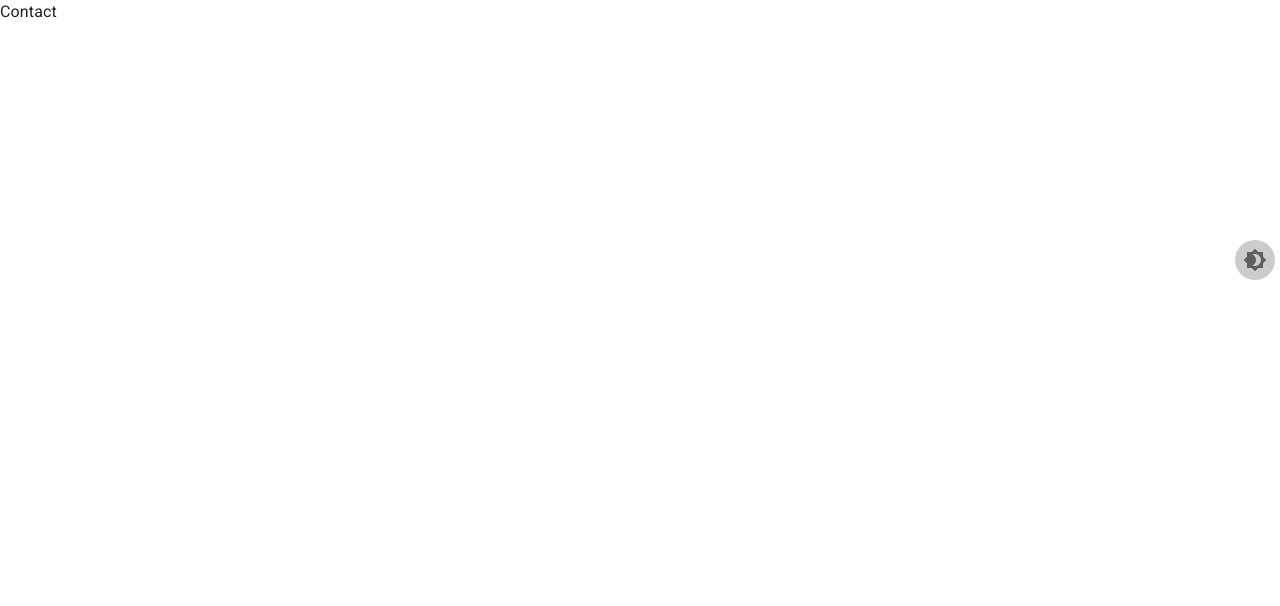
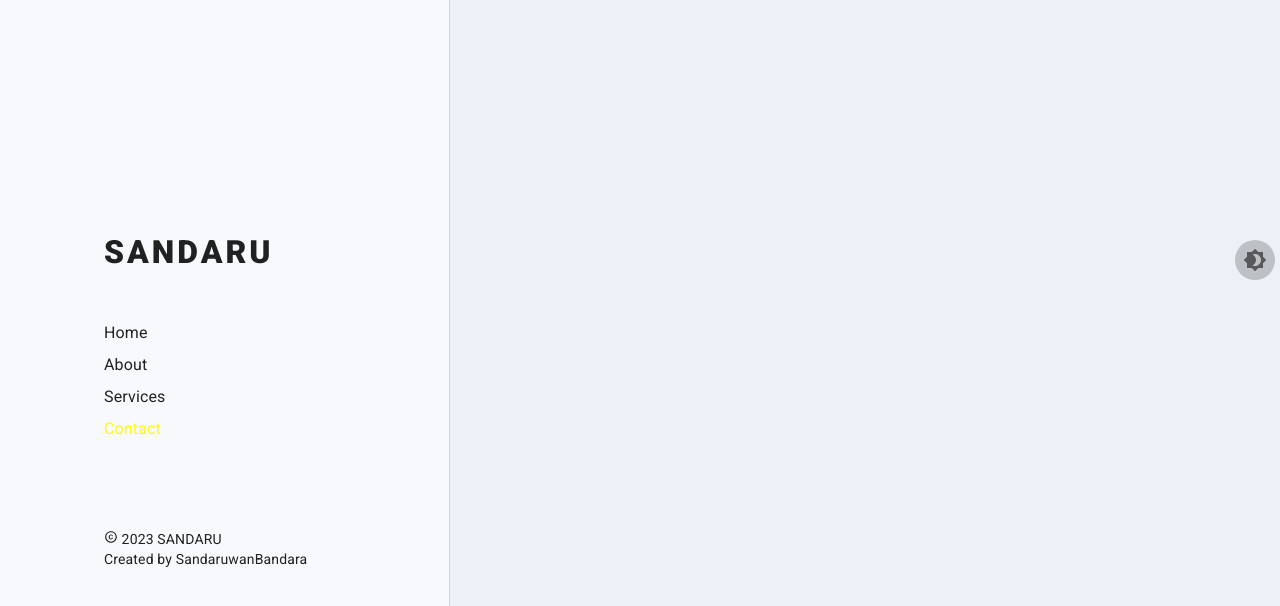
Before and after one commit to SandaruwanB/portfolio, a React (Create React App) app: page /contact in a window 1280 px wide. Shown: the top 606 px of the page. Built offline with nearby package versions, Linux system fonts and the light colour scheme; a web font is replaced by a local one.

Commit message:
DEBG layout

```diff
--- a/src/components/About.jsx
+++ b/src/components/About.jsx
@@ -4,13 +4,14 @@ import NavBar from './navbar/NavBar'
 import { Box, Container, CssBaseline, Typography, Divider, Grid } from '@mui/material'
 
 const About = () => {
-  const theme = useTheme()
+  const theme = useTheme();
+
 
   return (
-    <Box sx={{display : 'flex',}}>
+    <Box>
       <CssBaseline />
       <NavBar />
-      <Box sx={{display : 'flex'}}>
+      <Box sx={{display : 'flex', pb : 10}}>
         <Box
           component={'main'}
           sx={{flexGrow : 1, minHeight : '100vh', width : '100%', pl : { md : '0', sm : '0', lg : '450px' }}}
--- a/src/components/Contact.jsx
+++ b/src/components/Contact.jsx
@@ -1,8 +1,27 @@
 import React from 'react'
+import {Box, CssBaseline, Container, useTheme} from '@mui/material'
+import NavBar from './navbar/NavBar'
+
 
 const Contact = () => {
+  const theme = useTheme();
+
   return (
-    <div>Contact</div>
+    <Box>
+      <CssBaseline />
+      <NavBar />
+      <Box sx={{display : 'flex'}}>
+        <Box
+          component={'main'}
+          sx={{flexGrow : 1, minHeight : '100vh', width : '100%', pl : { md : '0', sm : '0', lg : '450px' }}}
+        >
+          <Box sx={{height : '100%', width : '100%', background : theme.palette.primary.main, pt : 15}}>
+            <Container maxWidth="lg" sx={{width : {xl : '70%'}}}>
+            </Container>
+          </Box>
+        </Box>
+      </Box>
+    </Box>
   )
 }
 
--- a/src/components/Home.jsx
+++ b/src/components/Home.jsx
@@ -11,12 +11,13 @@ const Home = () => {
   }
 
   return (
-    <Box sx={{display : 'flex',}}>
+    <Box>
       <CssBaseline />
       <NavBar/>
+      <Box sx={{display : 'flex'}}>
         <Box
           component={'main'}
-        sx={{flexGrow : 1, width : {sm : 'calc(100% - 450px)'}, height : '100vh', background : theme.palette.primary.main}}
+          sx={{flexGrow : 1, height : '100vh',width : '100%', pl : { md : '0', sm : '0', lg : '450px' }, background : theme.palette.primary.main}}
         >
           <Grid container sx={{width : '100%', height : '100%'}} direction={'row'} justifyContent={'center'} alignItems={'center'}>
             <Grid item xs={12} sm={12} md={5} lg={5} sx={{display : 'flex', justifyContent : {xs : 'center', sm : 'center', md : 'right'}, alignItems : {xs : 'end'}}}>
@@ -42,6 +43,7 @@ const Home = () => {
           </Grid>
         </Box>
       </Box>
+    </Box>
   )
 }
 
--- a/src/components/Services.jsx
+++ b/src/components/Services.jsx
@@ -1,8 +1,27 @@
 import React from 'react'
+import { Box, CssBaseline, Container, useTheme } from '@mui/material'
+import NavBar from './navbar/NavBar'
+
 
 const Services = () => {
+  const theme = useTheme();
+
   return (
-    <div>Services</div>
+    <Box>
+      <CssBaseline />
+      <NavBar />
+      <Box sx={{display : 'flex'}}>
+        <Box
+          component={'main'}
+          sx={{flexGrow : 1, minHeight : '100vh', width : '100%', pl : { md : '0', sm : '0', lg : '450px' }}}
+        >
+          <Box sx={{height : '100%', width : '100%', background : theme.palette.primary.main, pt : 15}}>
+            <Container maxWidth="lg" sx={{width : {xl : '70%'}}}>
+            </Container>
+          </Box>
+        </Box>
+      </Box>
+    </Box>
   )
 }
 
```
Lines whose indentation alone changed are shown as unchanged.
